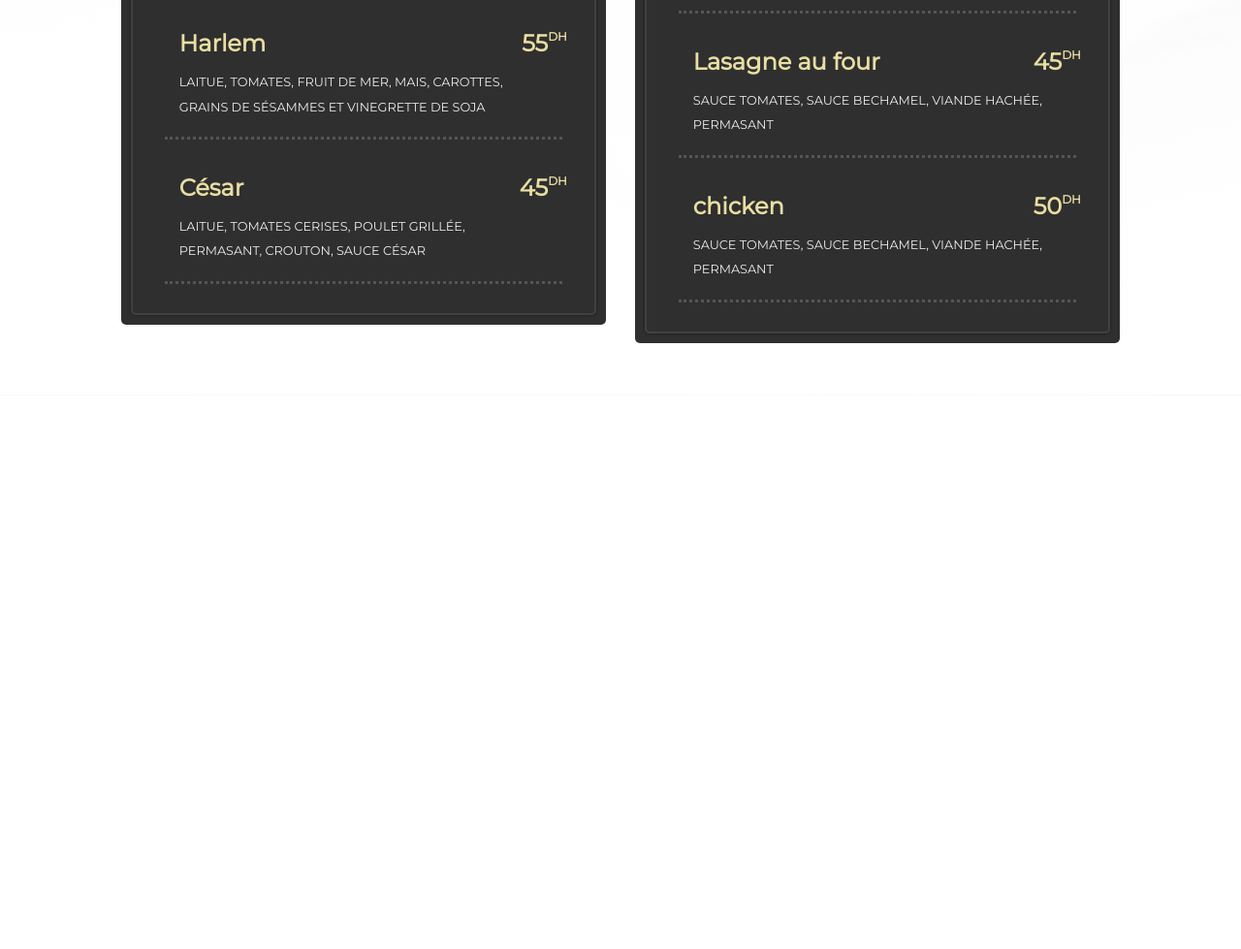
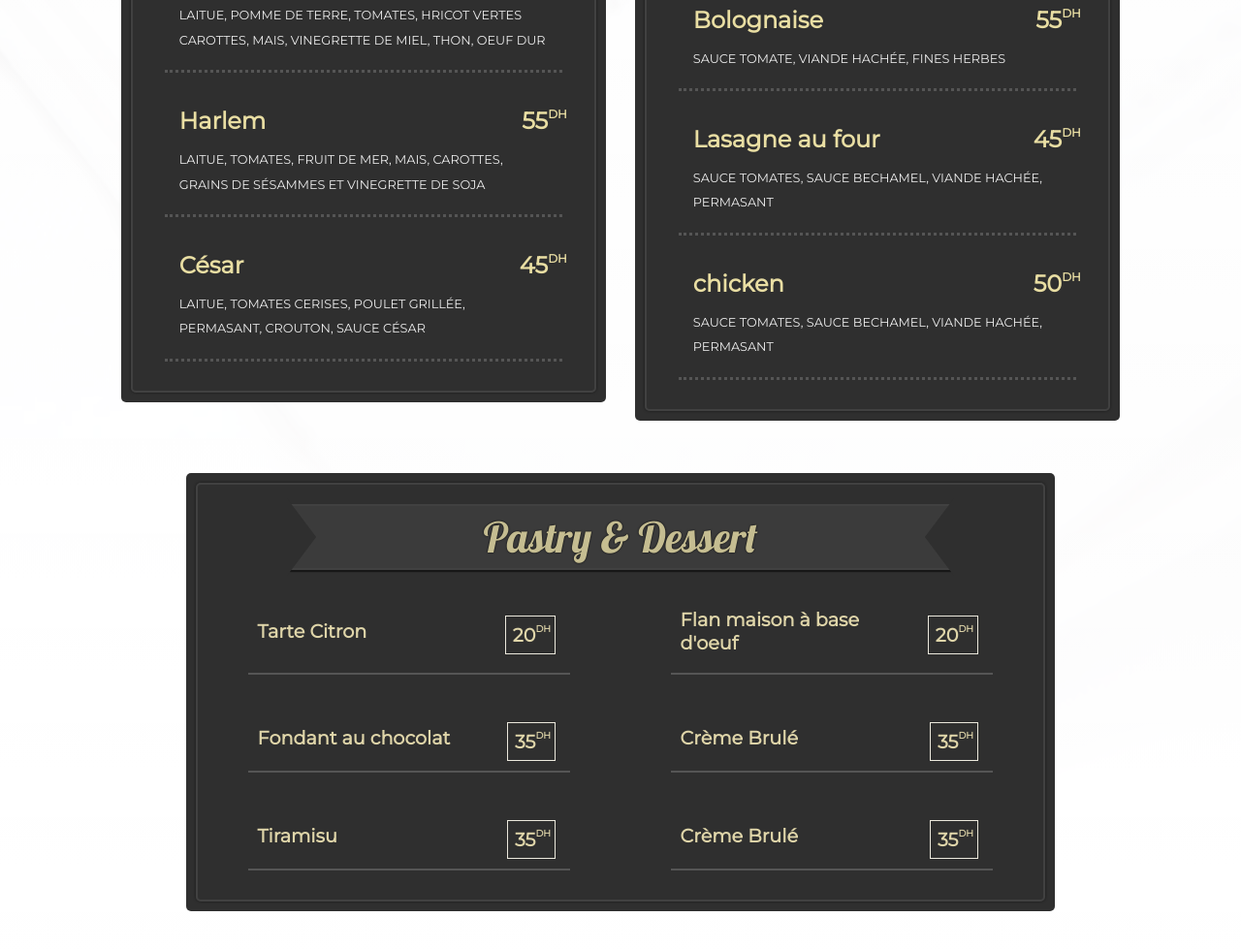
Before and after one commit to Hamza-khabiri/restaurant-redo, a website: page index.html in a window 1280 px wide. Shown: the part 3102-4081 px from the top of the page at 97% size. Before the commit the page ends 3510 px from the top, so only its background shows below. Drawn offline with nearby package versions, Linux system fonts and the light colour scheme; files whose address does not match are found by name; a web font is replaced by a local one.

Commit message:
finished menu 1

```diff
--- a/index.html
+++ b/index.html
@@ -41,7 +41,7 @@
                             <a href="#">Cafe</a>
                         </li>
                         <li>
-                            <a href="#">Restaurant</a>
+                            <a href="#restaurant">Restaurant</a>
                         </li>
                         <li>
                             <a href="#">pastry</a>
@@ -93,7 +93,7 @@
                         <a href="#">Cafe</a>
                     </li>
                     <li>
-                        <a href="#">Restaurant</a>
+                        <a href="#restaurant">Restaurant</a>
                     </li>
                     <li>
                         <a href="#">pastry</a>
@@ -171,7 +171,8 @@
                 <li><button><img src="assets/cake-slice.png" alt=""></button></li>
             </ul>
         </div>
-        <div class="menu-list-container">
+        <div id="restaurant" style="margin-bottom: 30px"></div>
+        <div class="restaurant-list">
             <!--using nested divs is necessary to resize them with JS to create the masonry structure-->
             <div class="menu-list-item">
                 <div class="menu-list-content">
@@ -298,7 +299,37 @@
                 </div>
             </div>
         </div>
-
+        <div class="pastry-list">
+            <div class="menu-inner-content">
+                <h2>Pastry & Dessert</h2>
+                <div class="pastry-item-list">
+                    <div class="pastry-item">
+                        <p>Tarte Citron</p>
+                        <p>20</p>
+                    </div>
+                    <div class="pastry-item">
+                        <p>Flan maison à base d'oeuf</p>
+                        <p>20</p>
+                    </div>
+                    <div class="pastry-item">
+                        <p>Fondant au chocolat</p>
+                        <p>35</p>
+                    </div>
+                    <div class="pastry-item">
+                        <p>Crème Brulé</p>
+                        <p>35</p>
+                    </div>
+                    <div class="pastry-item">
+                        <p>Tiramisu</p>
+                        <p>35</p>
+                    </div>
+                    <div class="pastry-item">
+                        <p>Crème Brulé</p>
+                        <p>35</p>
+                    </div>
+                </div>
+            </div>
+        </div>
         <script src="js/menu-header.js"></script>
         <script src="js/reservations.js"></script>
         <script src="js/nav.js"></script>
--- a/js/main.js
+++ b/js/main.js
@@ -58,7 +58,7 @@ Date.prototype.addDays = function (days) {
 //masonry style for menu elements
 //resizing grid-rows
 function getResizedItems(item) {
-    menuList = document.querySelector(".menu-list-container");
+    menuList = document.querySelector(".restaurant-list");
     gridGap = parseInt(window.getComputedStyle(menuList).getPropertyValue('grid-row-gap'));
     rowHeight = parseInt(window.getComputedStyle(menuList).getPropertyValue('grid-auto-rows'));
     rowSpan = Math.ceil((item.querySelector(".menu-list-content").getBoundingClientRect().height + gridGap) / (rowHeight + gridGap));
```
Also changed, not shown: dist/css/main.css, dist/css/menu.css.
